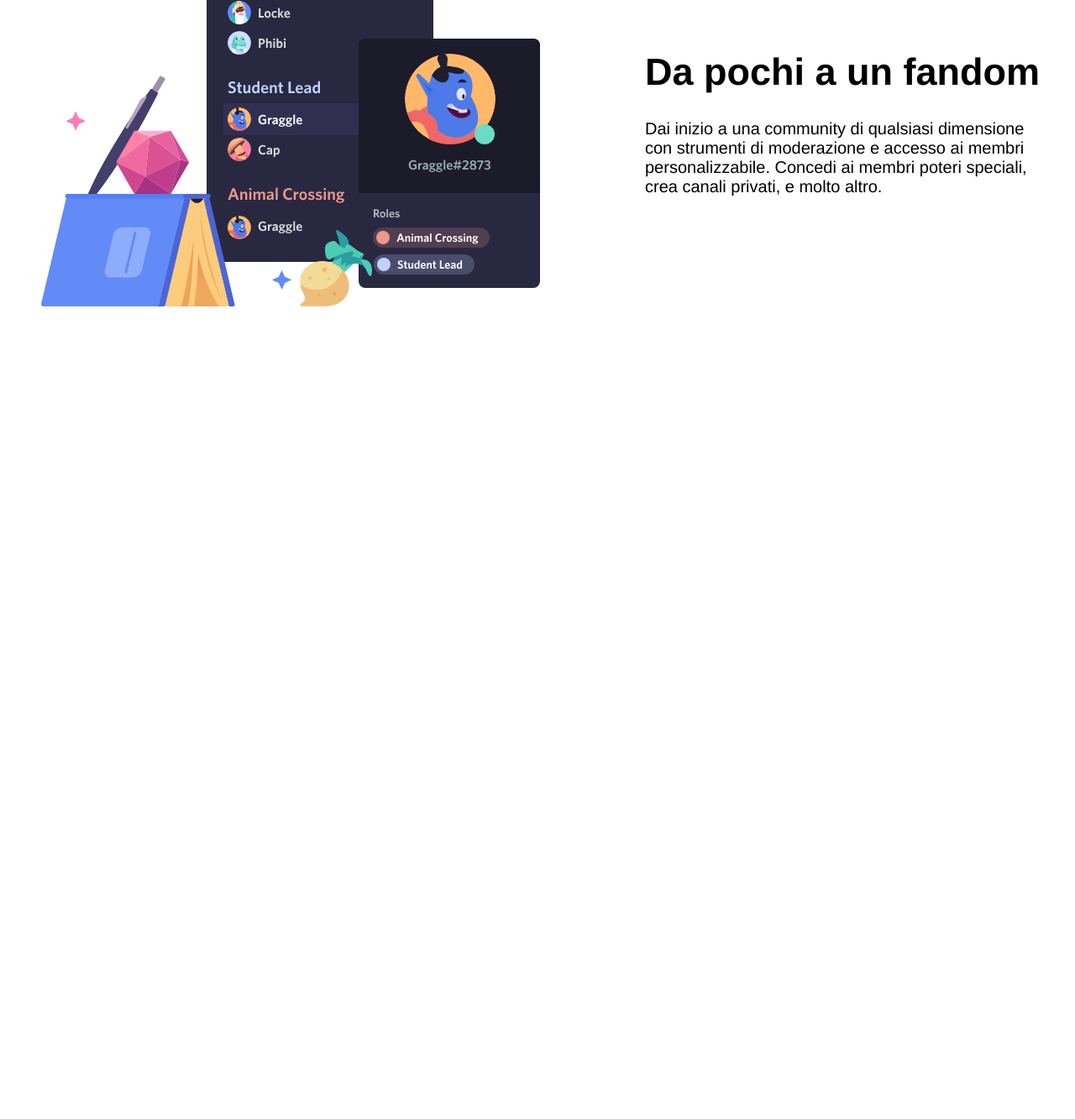
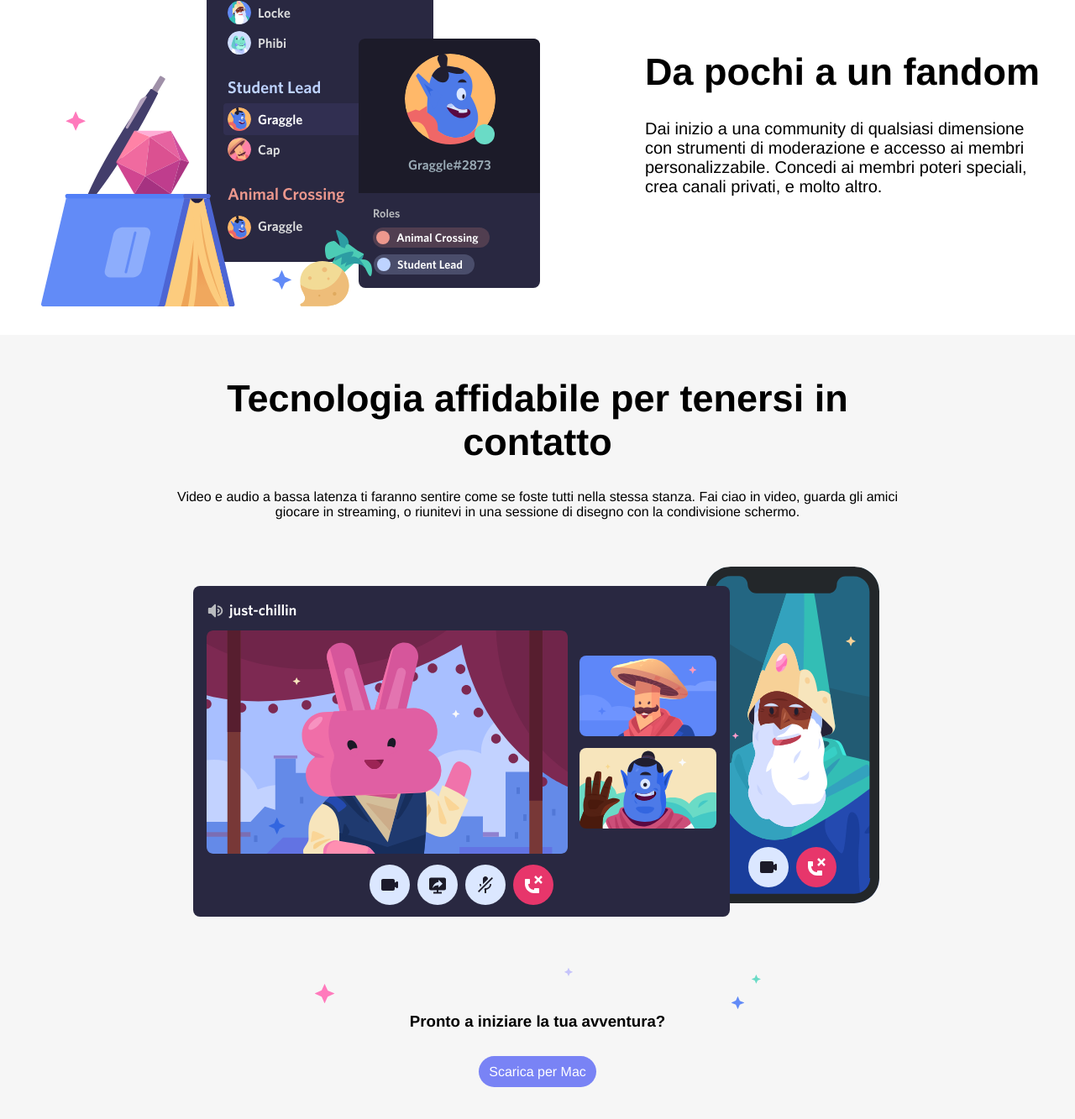
Before and after one commit to BarrioTropical/htmlcss-discord, a plain HTML site: page index.html in a window 1280 px wide. Shown: the part 1706-3039 px from the top of the page at 84% size. Before the commit the page ends 2155 px from the top, so only its background shows below. Drawn offline with Linux system fonts and the light colour scheme.

Commit message:
Fine sezione main

```diff
--- a/css/style.css
+++ b/css/style.css
@@ -159,3 +159,28 @@ header nav.container{
 .section-grey{
     background-color: #f6f6f6;
 }
+
+.large-section{
+    width: 100;
+    text-align: center;
+    padding: 50px 0px;
+}
+
+.box-large{
+    margin: 0 auto;
+    width: 70%;
+}
+
+.button-viola{
+    background-color: #7983F5;
+    color: #FFF;
+    border-radius: 20px;
+    padding: 10px 12px;
+    text-decoration: none;
+}
+
+.box-large h3{
+    padding-bottom: 40px;
+}
+
+/* Footer */
--- a/index.html
+++ b/index.html
@@ -69,7 +69,16 @@
             </section>
             </div>
 
-
+        <div class="large-section section-grey">
+            <div class="box-large">
+                <h2>Tecnologia affidabile per tenersi in contatto</h2>
+                <p>Video e audio a bassa latenza ti faranno sentire come se foste tutti nella stessa stanza. Fai ciao in video, guarda gli amici giocare in streaming, o riunitevi in una sessione di disegno con la condivisione schermo.</p>
+                <img src="./img/item4-big.svg">
+                <img src="./img/stars.svg">
+                <h3>Pronto a iniziare la tua avventura?</h3>
+                <a class="button-viola" href="#"> Scarica per Mac</a>
+            </div>
+        </div>
     </main>
 
     <!-- Footer section -->
```
